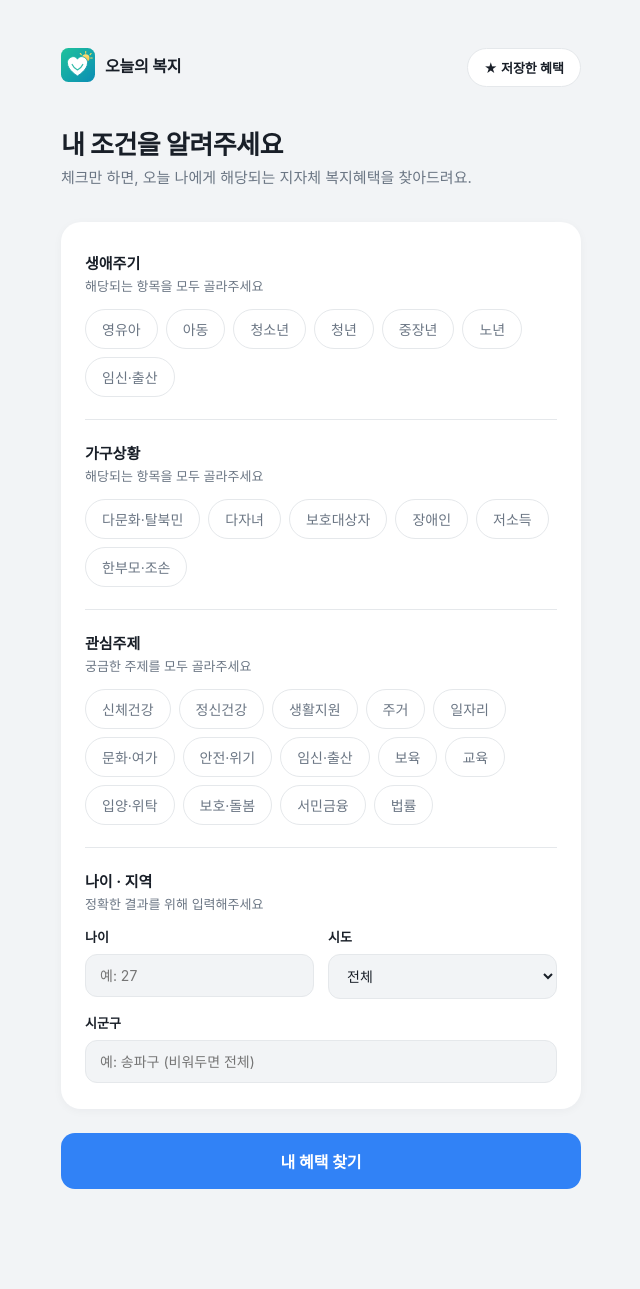
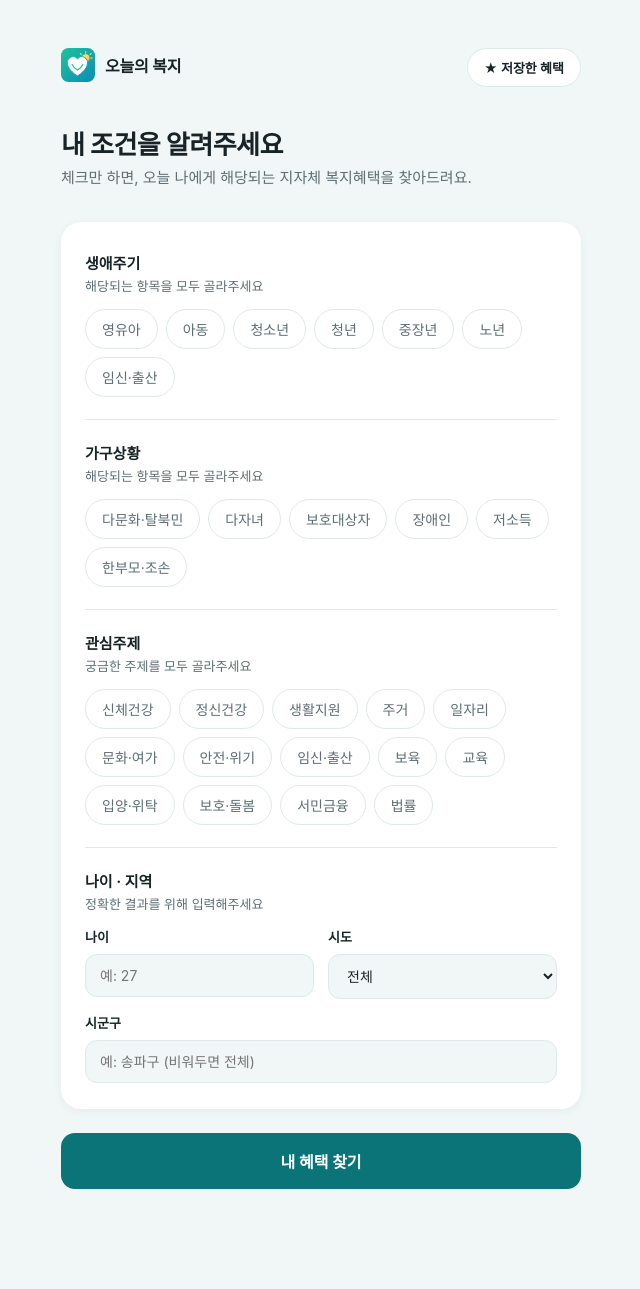
Before and after one commit to IntHyunGyu/welfare-capstone, a Spring Boot app: page /profile in a window 1280 px wide. Shown: the whole page, without its empty margins (319-959 px from the left). Run offline with Spring Boot 4, Linux system fonts and the light colour scheme.

Commit message:
사이트 색상을 새 아이콘의 청록 팔레트에 맞춤
- 강조색을 파랑에서 청록으로 변경 (흰 글씨 대비를 위해 아이콘 색보다 한 단계 진한 #0A7479)
- "최근 업데이트" 뱃지는 아이콘의 해 색(노랑)으로 구분
- 배경/테두리/보조 글씨를 청록 쪽으로 옮기고 보조 글씨 대비를 4.5:1 이상으로 올림

Co-Authored-By: Claude Opus 5.5 <noreply@anthropic.com>

```diff
--- a/src/main/resources/static/css/app.css
+++ b/src/main/resources/static/css/app.css
@@ -1,16 +1,22 @@
+/* 아이콘(청록 그라데이션 #1FC29B → #0B8DB5, 해 #FFC93C)에 맞춘 팔레트.
+   --accent는 흰 글씨(약 5.5:1)와 연한 배경 위 글씨(약 4.9:1) 모두 대비 기준을 넘도록 아이콘 색보다 한 단계 진하게 둔다. */
 :root {
-    --accent: #3182f6;
-    --accent-hover: #1b64da;
-    --accent-soft: #eef3ff;
-    --accent-soft-hover: #dfe9ff;
-    --ink: #191f28;
-    --ink-body: #333d4b;
-    --ink-sub: #6b7684;
-    --line: #e5e8eb;
-    --surface: #f2f4f6;
+    --accent: #0A7479;
+    --accent-hover: #075E62;
+    --accent-bright: #13A5A8;
+    --accent-soft: #E3F6F3;
+    --accent-soft-hover: #CDEEE9;
+    --sun-soft: #FFF4D6;
+    --sun-ink: #8A5A00;
+    --ink: #172326;
+    --ink-body: #2F3D40;
+    --ink-sub: #5E6E72;
+    --line: #E0E9E9;
+    --line-strong: #C3D3D3;
+    --surface: #F1F6F6;
     --card: #ffffff;
-    --shadow: 0 2px 10px rgba(25, 31, 40, 0.04);
-    --shadow-hover: 0 8px 20px rgba(25, 31, 40, 0.08);
+    --shadow: 0 2px 10px rgba(16, 48, 52, 0.05);
+    --shadow-hover: 0 8px 20px rgba(16, 48, 52, 0.10);
 }
 
 * { box-sizing: border-box; }
@@ -57,7 +63,7 @@ h1 { font-size: 26px; font-weight: 700; letter-spacing: -0.02em; margin: 0 0 6px
 .fav-btn:hover { border-color: var(--accent); color: var(--accent); }
 .fav-btn[aria-pressed="true"] { background: var(--accent-soft); border-color: var(--accent); color: var(--accent); }
 .fav-btn:focus-visible { outline: 2px solid var(--accent); outline-offset: 2px; }
-.meta .badge-new { background: var(--accent-soft); color: var(--accent); font-weight: 700; }
+.meta .badge-new { background: var(--sun-soft); color: var(--sun-ink); font-weight: 700; }
 
 /* 프로필 입력 폼 */
 .form-card { background: var(--card); border-radius: 20px; padding: 8px 24px 4px; box-shadow: var(--shadow); }
@@ -75,7 +81,7 @@ section.field-group:last-of-type { border-bottom: none; }
     font-size: 14px; color: var(--ink-sub); cursor: pointer; user-select: none;
     transition: background 0.12s ease, border-color 0.12s ease, color 0.12s ease;
 }
-.chip .chip-label:hover { border-color: #c9ced6; }
+.chip .chip-label:hover { border-color: var(--line-strong); }
 .chip input:focus-visible + .chip-label { outline: 2px solid var(--accent); outline-offset: 2px; }
 .chip:has(input:checked) .chip-label { background: var(--accent-soft); border-color: var(--accent); color: var(--accent); font-weight: 600; }
 
@@ -147,7 +153,7 @@ section.field-group:last-of-type { border-bottom: none; }
 .summary-box .hint { font-size: 13px; }
 .spinner {
     width: 16px; height: 16px; flex-shrink: 0; border-radius: 50%;
-    border: 2px solid var(--accent-soft-hover); border-top-color: var(--accent);
+    border: 2px solid var(--accent-soft-hover); border-top-color: var(--accent-bright);
     animation: spin 0.8s linear infinite;
 }
 @keyframes spin { to { transform: rotate(360deg); } }
```
